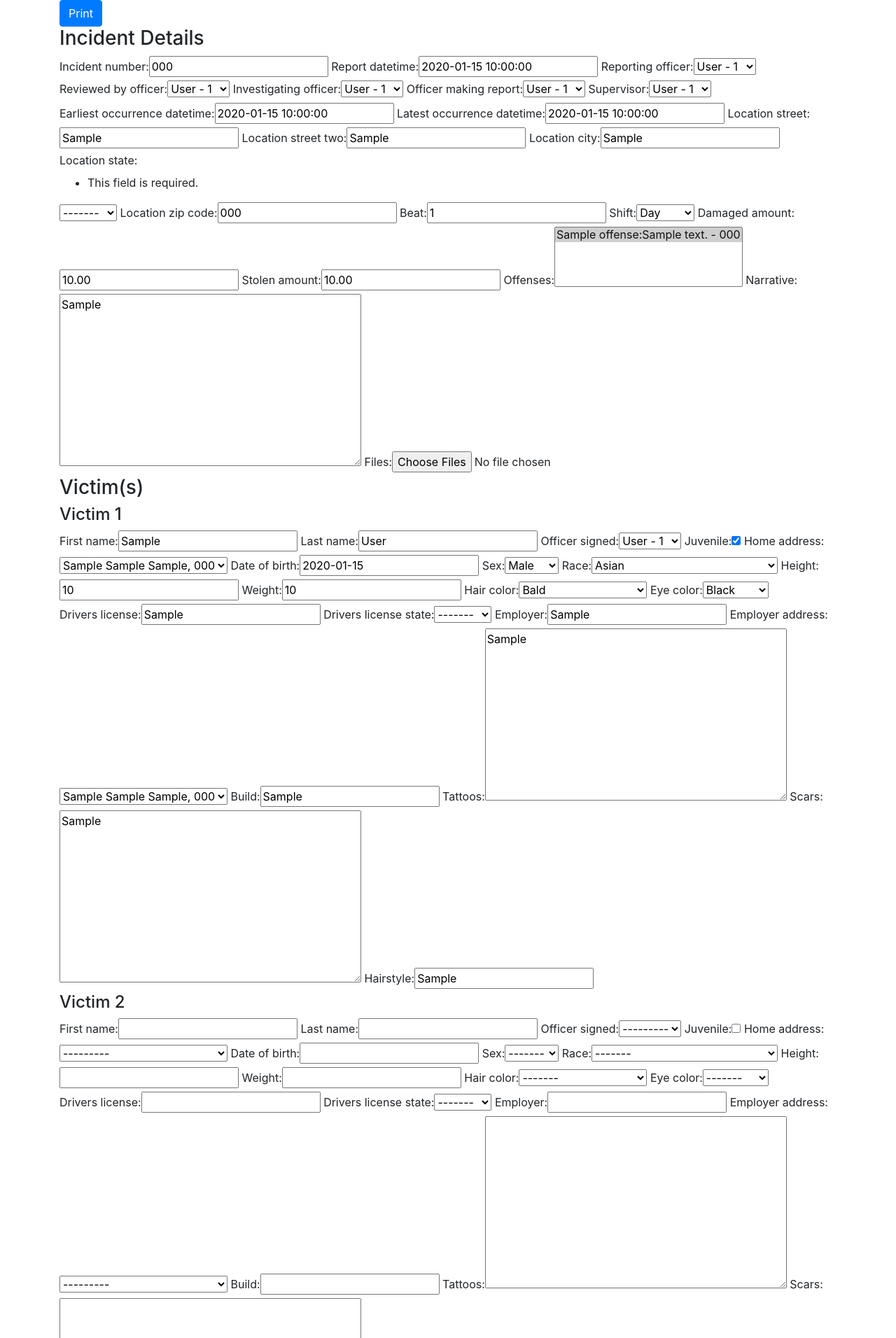
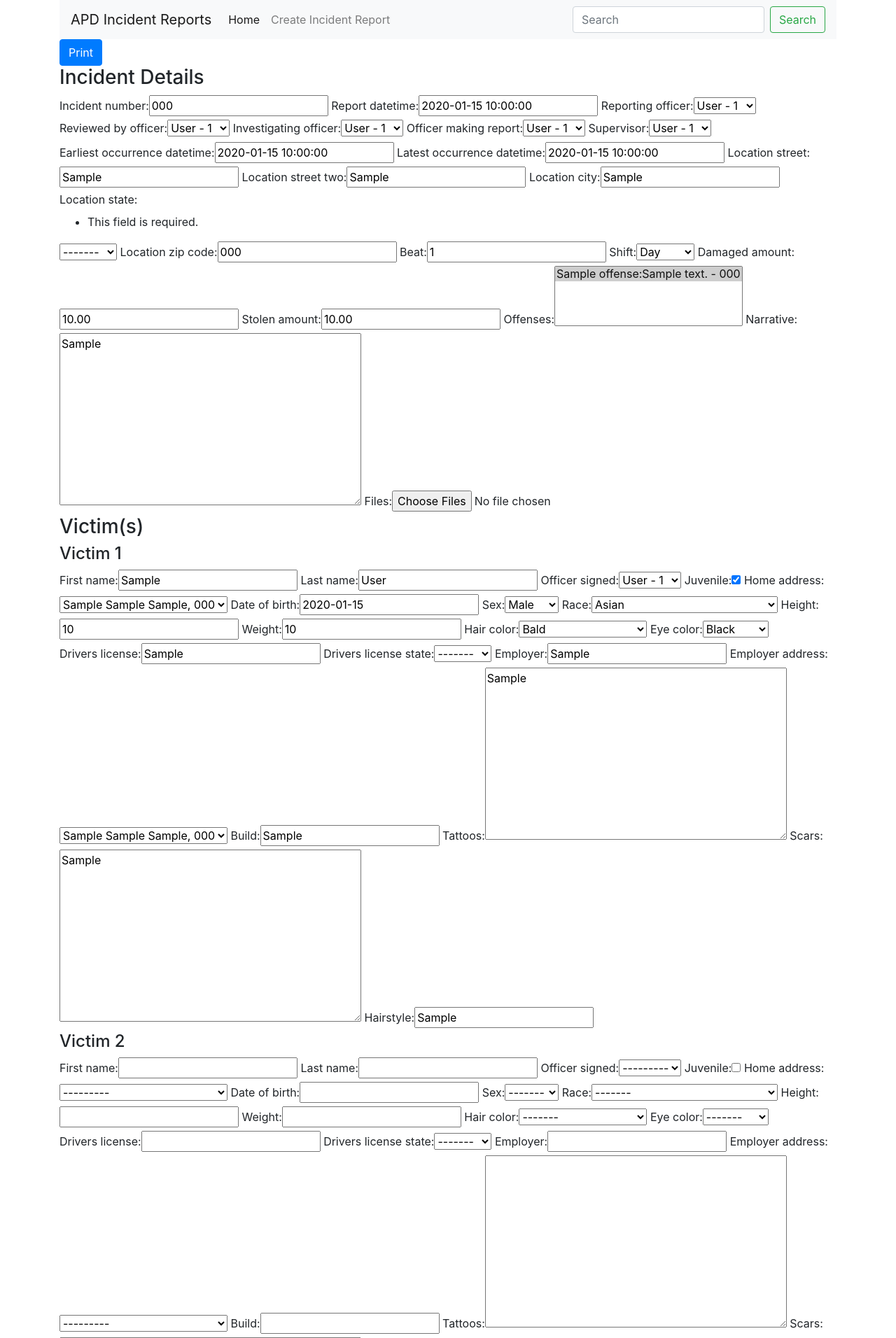
Before and after one commit to johngriebel/APDIncidentReports, a Django app: page /cases/1/ in a window 1280 px wide. Shown: the top 1912 px of the page at 70% size. Run offline with Django 3.2, Linux system fonts and the light colour scheme; a user stored in the database is signed in; tables that the repository leaves empty hold one stand-in row (values such as "Sample post"); some libraries are stand-ins or nearby versions.

Commit message:
Add basic navigation bar with search
Signed-off-by: John Griebel <johnkgriebel@gmail.com>

```diff
--- a/cases/search.py
+++ b/cases/search.py
@@ -22,7 +22,7 @@ def cleanse_filter_key(key: str) -> str:
     elif key == "offenses":
         filter_key = key + "__in"
     else:
-        filter_key = key + "__iexact"
+        filter_key = key + "__icontains"
     return filter_key
 
 
--- a/cases/templates/cases/base.html
+++ b/cases/templates/cases/base.html
@@ -6,6 +6,30 @@
     <title>{% block title %}APD Incident Reports {% endblock %}</title>
 </head>
 <div class="container">
+    <nav class="navbar navbar-expand-lg navbar-light bg-light">
+        <a class="navbar-brand" href="#">APD Incident Reports</a>
+        <button class="navbar-toggler" type="button" data-toggle="collapse" data-target="#navbarSupportedContent" aria-controls="navbarSupportedContent" aria-expanded="false" aria-label="Toggle navigation">
+            <span class="navbar-toggler-icon"></span>
+        </button>
+
+        <div class="collapse navbar-collapse" id="navbarSupportedContent">
+            <ul class="navbar-nav mr-auto">
+              <li class="nav-item active">
+                <a class="nav-link" href="{% url 'index' %}">Home <span class="sr-only">(current)</span></a>
+              </li>
+              <li class="nav-item">
+                <a class="nav-link" href="{% url 'create-incident' %}">Create Incident Report</a>
+              </li>
+            </ul>
+            <form class="form-inline my-2 my-lg-0" action="{% url 'search' %}" method="post">
+                {% csrf_token %}
+              <input class="form-control mr-sm-2" type="search" placeholder="Search" aria-label="Search" name="incident_number" id="id_incident_number">
+              <button class="btn btn-outline-success my-2 my-sm-0" type="submit">Search</button>
+            </form>
+        </div>
+    </nav>
+</div>
+<div class="container">
     {% block content %}
     {% endblock %}
 </div>
```
